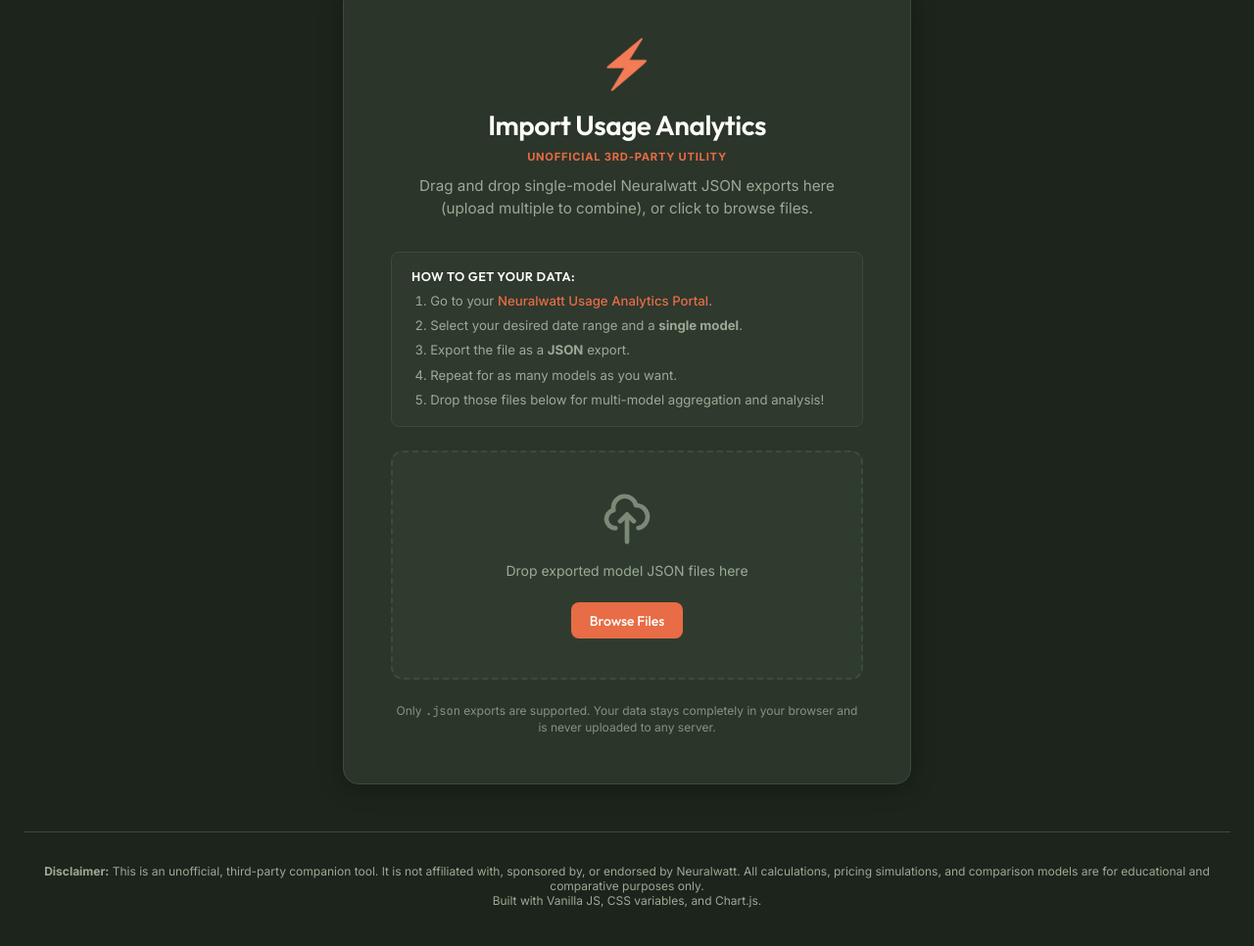
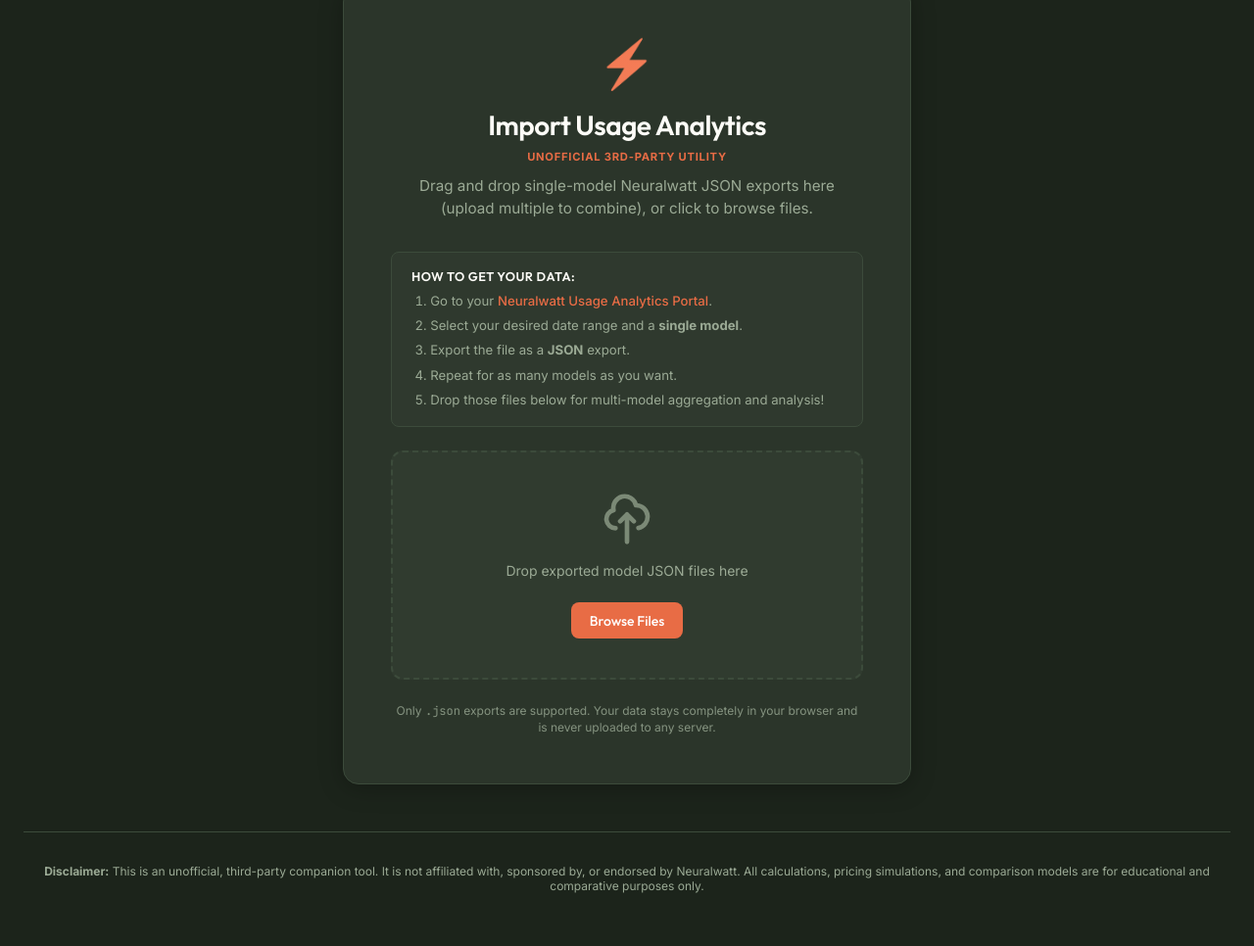
Before and after one commit to theflukeman/unofficial-neuralwatt-usage-insights, a plain HTML site: page index.html in a window 1280 px wide. Shown: the part 170-1136 px from the top of the page at 98% size. Drawn offline with nearby package versions, Linux system fonts and the light colour scheme; no server answers.

Commit message:
Remove 'Built with...' footer line

```diff
--- a/index.html
+++ b/index.html
@@ -332,7 +332,6 @@
 
         <footer class="app-footer">
             <p><strong>Disclaimer:</strong> This is an unofficial, third-party companion tool. It is not affiliated with, sponsored by, or endorsed by Neuralwatt. All calculations, pricing simulations, and comparison models are for educational and comparative purposes only.</p>
-            <p>Built with Vanilla JS, CSS variables, and Chart.js.</p>
         </footer>
     </div>
 
```
